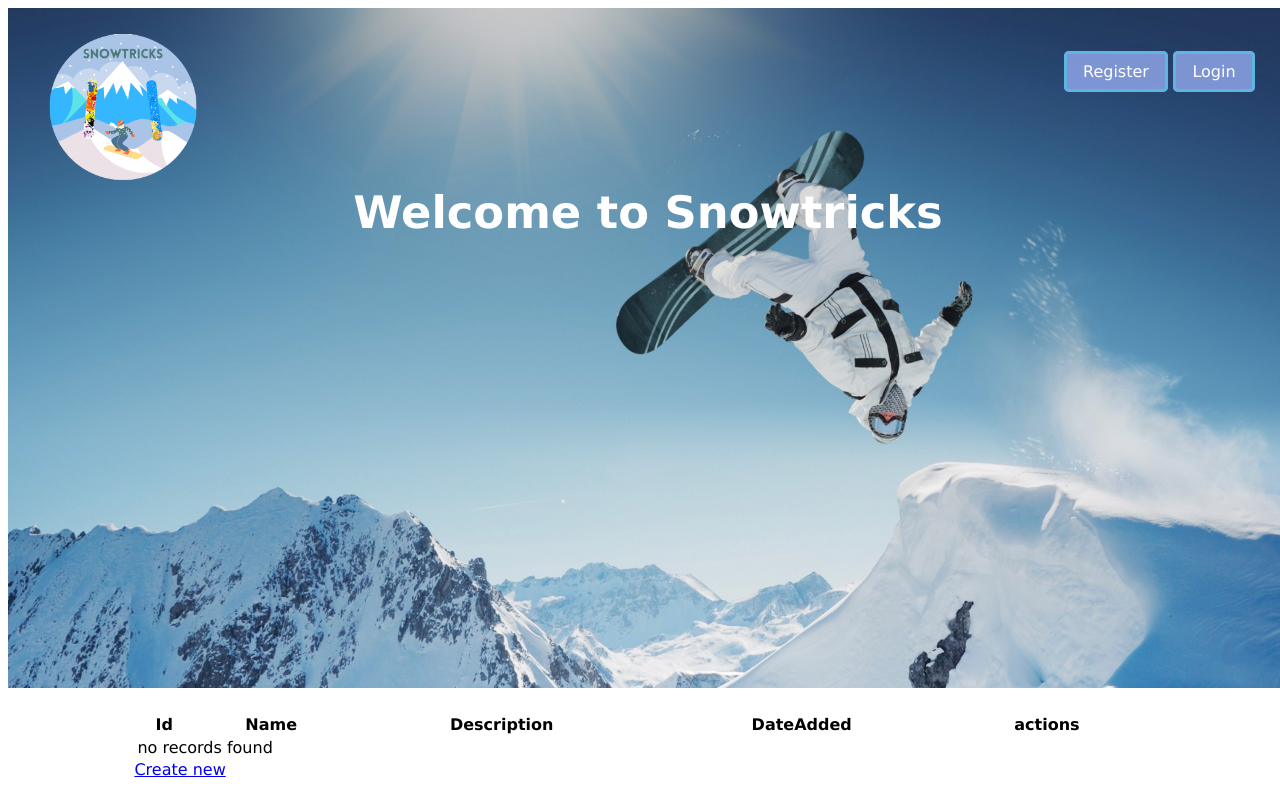
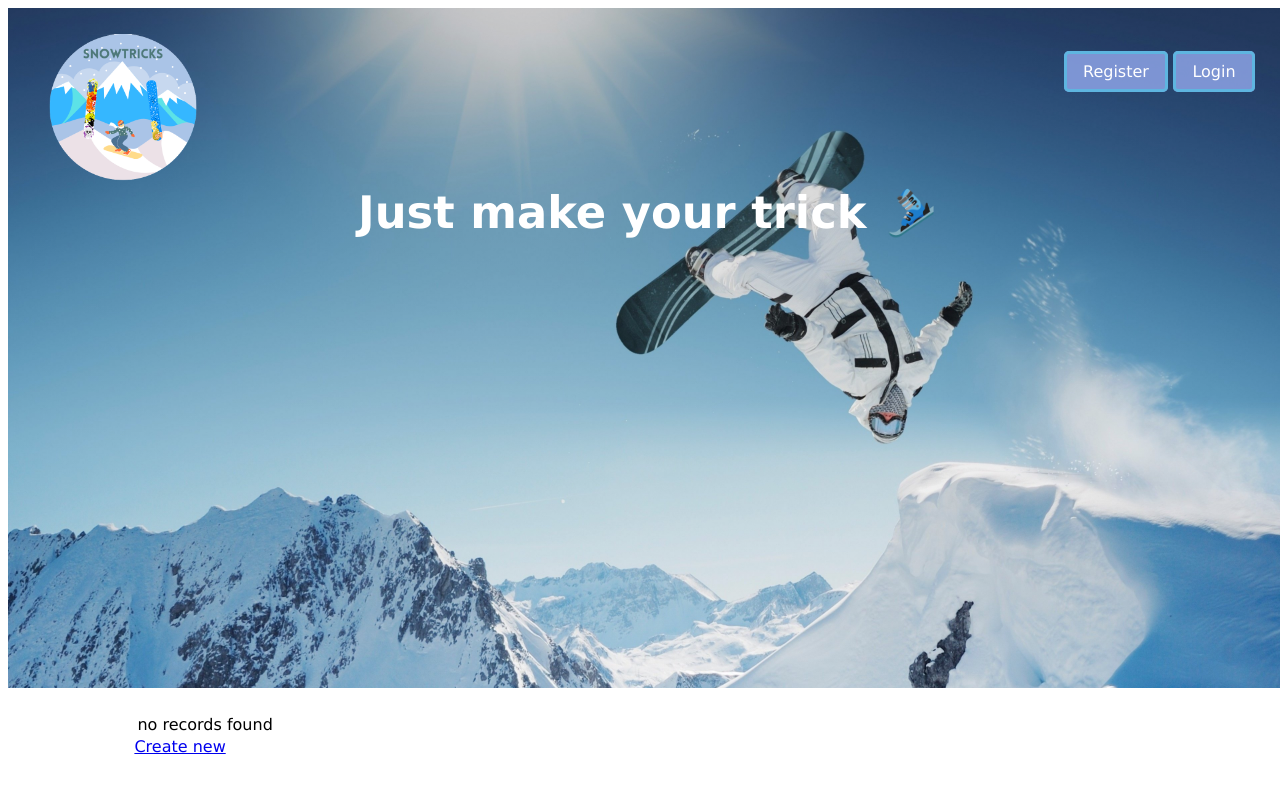
Before and after one commit to VinzOo93/P6SnowTricks, a Symfony app: template templates/home/index.html.twig in a window 1280 px wide. Run offline with Twig, Linux system fonts and the light colour scheme; the template is opened without the code that fills it, so the values that code supplies are empty; some libraries are stand-ins or nearby versions.

Commit message:
added Crud Controller tricks

```diff
--- a/src/Controller/TrickController.php
+++ b/src/Controller/TrickController.php
@@ -31,7 +31,7 @@ class TrickController extends AbstractController
             $entityManager->persist($trick);
             $entityManager->flush();
 
-            return $this->redirectToRoute('trick_index', [], Response::HTTP_SEE_OTHER);
+            return $this->redirectToRoute('home', [], Response::HTTP_SEE_OTHER);
         }
 
         return $this->renderForm('trick/new.html.twig', [
--- a/templates/home/index.html.twig
+++ b/templates/home/index.html.twig
@@ -17,7 +17,7 @@
                 {% if is_granted('ROLE_USER') %}
                     <h3>Welcome {{ app.user }}</h3>
                 {% else %}
-                    <div class="centered-title size-25px">Welcome to Snowtricks</div>
+                    <div class="centered-title size-25px">Just make your trick 🎿</div>
                 {% endif %}
             </div>
             <div class="background-image">
--- a/templates/login/index.html.twig
+++ b/templates/login/index.html.twig
@@ -10,7 +10,7 @@
         </div>
     {% endfor %}
     <h1 class="centered-title">Se connecter</h1>
-    <a href="{{ path('home') }}" class="home-link">Acceuil</a>
+    <a href="{{ path('home') }}" class="home-link">Accueil</a>
     <div class=form-login-register>
         <form action="{{ path('login') }}" method="post">
             {% if error %}
--- a/templates/registration/register.html.twig
+++ b/templates/registration/register.html.twig
@@ -8,7 +8,7 @@
     {% endfor %}
 
     <h1 class="centered-title">Enregistrez votre compte</h1>
-    <a href="{{ path('home') }}" class="home-link">Acceuil</a>
+    <a href="{{ path('home') }}" class="home-link">Accueil</a>
     <div class="form-login-register">
         {{ form_start(registrationForm) }}
         {{ form_row(registrationForm.name) }}
--- a/templates/reset_password/check_email.html.twig
+++ b/templates/reset_password/check_email.html.twig
@@ -6,7 +6,7 @@
         <div class="centered-item">
                 <h3 class="centered-title">Si votre compte existe vous allez recevoir un mail </h3>
                 <img src="{{ asset('images/monkey-frustrated.gif') }}" alt="forgot_password" class="forgot_password">
-                <a href="{{ path('home') }}" class="centered-title ">Acceuil</a>
+                <a href="{{ path('home') }}" class="centered-title ">Accueil</a>
         </div>
 
 
--- a/templates/trick/edit.html.twig
+++ b/templates/trick/edit.html.twig
@@ -7,7 +7,7 @@
 
     {{ include('trick/_form.html.twig', {'button_label': 'Update'}) }}
 
-    <a href="{{ path('trick_index') }}">back to list</a>
+    <a href="{{ path('home') }}">back to list</a>
 
     {{ include('trick/_delete_form.html.twig') }}
 {% endblock %}
--- a/templates/trick/index.html.twig
+++ b/templates/trick/index.html.twig
@@ -1,14 +1,5 @@
 {% block body %}
     <table class="table">
-        <thead>
-            <tr>
-                <th>Id</th>
-                <th>Name</th>
-                <th>Description</th>
-                <th>DateAdded</th>
-                <th>actions</th>
-            </tr>
-        </thead>
         <tbody>
         {% for trick in tricks %}
             <tr>
--- a/templates/trick/new.html.twig
+++ b/templates/trick/new.html.twig
@@ -7,5 +7,5 @@
 
     {{ include('trick/_form.html.twig') }}
 
-    <a href="{{ path('trick_index') }}">back to list</a>
+    <a href="{{ path('home') }}">back to list</a>
 {% endblock %}
```
